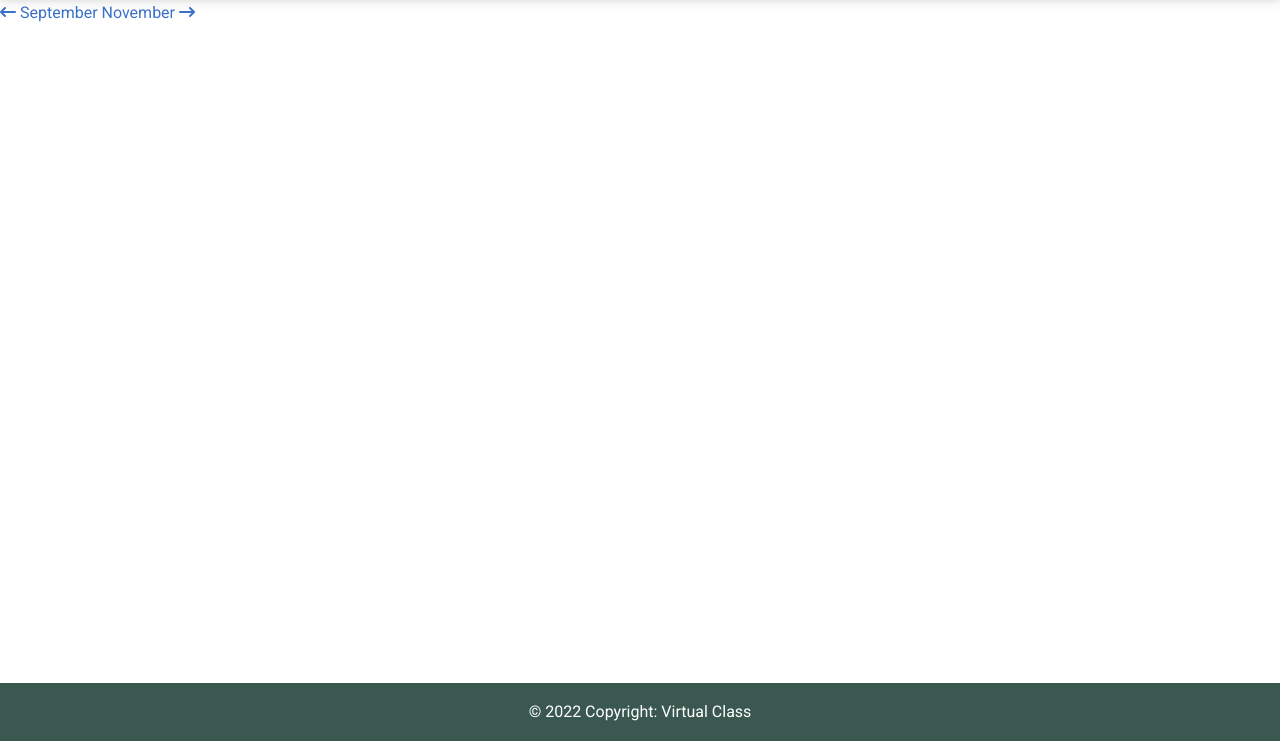
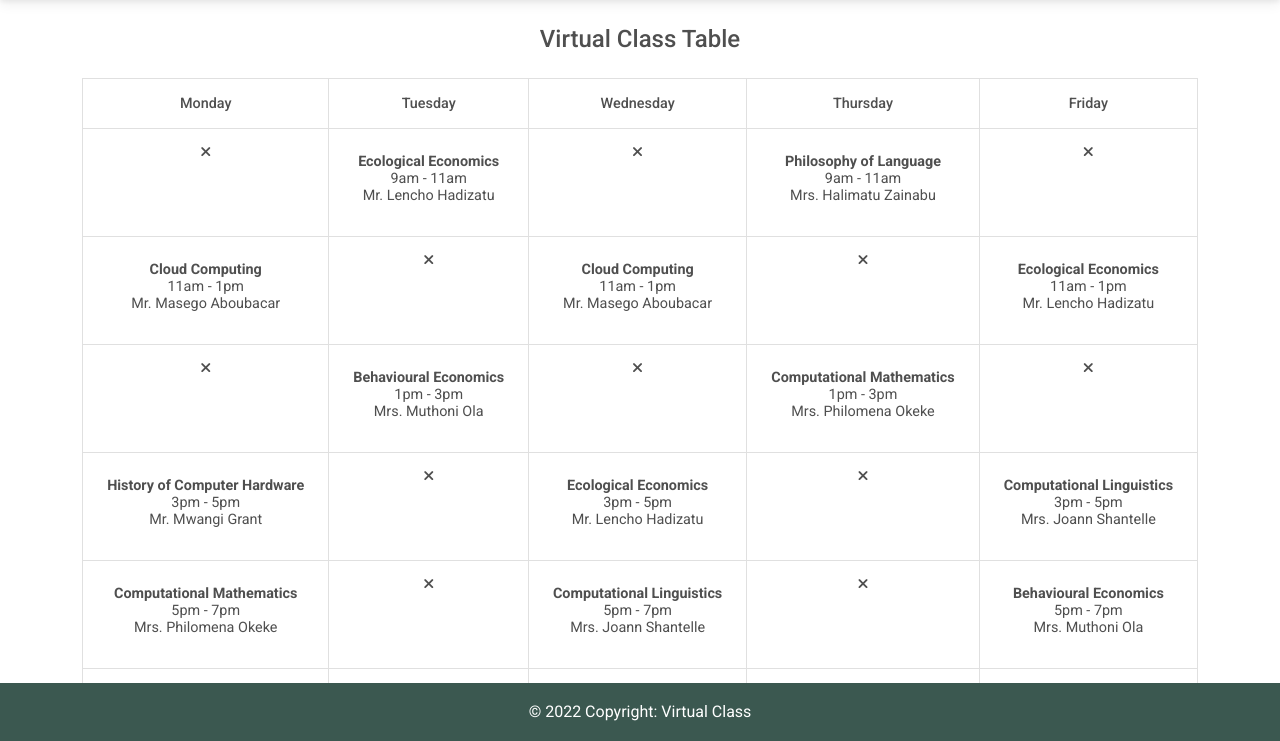
Before and after one commit to muhindokiro/virtualclass, a Django app: page /student/ in a window 1280 px wide. Shown: the part 59-800 px from the top of the page. Run offline with Django 4.2, Linux system fonts and the light colour scheme; a user stored in the database is signed in; grey boxes are pictures that could not be loaded.

Commit message:
create timetable

```diff
--- a/virtual/templates/student.html
+++ b/virtual/templates/student.html
@@ -61,8 +61,17 @@
                     </a>
                     <ul class="dropdown-menu dropdown-menu-end " aria-labelledby="navbarDropdownMenuAvatar ">
 
+          <i class="fas fa-user-alt"></i>
+        </a>
+        <ul
+          class="dropdown-menu dropdown-menu-end"
+          aria-labelledby="navbarDropdownMenuAvatar"
+        >
           <li>
-                            <a class="dropdown-item " href="{% url 'logout' %} ">Logout</a>
+            <a class="dropdown-item" href="#">My profile</a>
+          </li>
+          <li>
+            <a class="dropdown-item" href="{% url 'logout' %}">Logout</a>
           </li>
         </ul>
       </div>
@@ -74,7 +83,104 @@
 <!-- Navbar -->
 
 
-    <!-- <br/> -->
+<br/>
+<section class="ftco-section">
+		<div class="container">
+
+			<div class="row">
+				<div class="col-md-12">
+					<h4 class="text-center mb-4">Virtual Class Table</h4>
+					<div class="table-wrap">
+						<table class="table table-bordered text-center">
+              <thead>
+                <tr>
+                  <th>Monday</th>
+                  <th>Tuesday</th>
+                  <th>Wednesday</th>
+                  <th>Thursday</th>
+                  <th>Friday</th>
+
+                </tr>
+              </thead>
+              <tbody>
+                <tr>
+                  <td><i class="fa fa-close"></i></td>
+                  <td class="text-center"><div class="img rounded-circle mb-2" style="background-image: url(images/classes-1.jpg);"></div>
+                    <p href="#"><strong>Ecological Economics</strong> <br>
+                    9am - 11am <br> Mr. Lencho Hadizatu</p>
+                  </td>
+                  <td><i class="fa fa-close"></i></td>
+                  <td class="text-center"><div class="img rounded-circle mb-2" style="background-image: url(images/classes-2.jpg);"></div>
+                    <p href="#"><strong>Philosophy of Language</strong> <br>
+                    9am - 11am <br> Mrs. Halimatu Zainabu</p>
+                  </td>
+                  <td><i class="fa fa-close"></i></td>
+
+                </tr>
+                <tr>
+                  <td class="text-center"><div class="img rounded-circle mb-2" style="background-image: url(images/classes-4.jpg);"></div>
+                    <p href="#"><strong>Cloud Computing</strong> <br>
+                    11am - 1pm <br> Mr. Masego Aboubacar</p>
+                  </td>
+                  <td><i class="fa fa-close"></i></td>
+                  <td class="text-center"><div class="img rounded-circle mb-2" style="background-image: url(images/classes-5.jpg);"></div>
+                    <p href="#"><strong>Cloud Computing</strong> <br>
+                    11am - 1pm <br> Mr. Masego Aboubacar</p>
+                  </td>
+                  <td><i class="fa fa-close"></i></td>
+                  <td class="text-center"><div class="img rounded-circle mb-2" style="background-image: url(images/classes-6.jpg);"></div>
+                    <p href="#"><strong>Ecological Economics</strong> <br>
+                    11am - 1pm <br> Mr. Lencho Hadizatu</p>
+                  </td>
+
+                </tr>
+                <tr>
+                  <td><i class="fa fa-close"></i></td>
+                  <td class="text-center"><div class="img rounded-circle mb-2" style="background-image: url(images/classes-1.jpg);"></div>
+                    <p href="#"><strong>Behavioural Economics</strong> <br>
+                    1pm - 3pm <br> Mrs. Muthoni Ola</p>
+                  </td>
+                  <td><i class="fa fa-close"></i></td>
+                  <td class="text-center"><div class="img rounded-circle mb-2" style="background-image: url(images/classes-2.jpg);"></div>
+                    <p href="#"><strong>Computational Mathematics</strong> <br>
+                    1pm - 3pm <br> Mrs. Philomena Okeke</p>
+                  </td>
+                  <td><i class="fa fa-close"></i></td>
+
+                </tr>
+                <tr>
+                  <td class="text-center"><div class="img rounded-circle mb-2" style="background-image: url(images/classes-4.jpg);"></div>
+                    <p href="#"><strong>History of Computer Hardware</strong> <br>
+                    3pm - 5pm <br> Mr. Mwangi Grant</p>
+                  </td>
+                  <td><i class="fa fa-close"></i></td>
+                  <td class="text-center"><div class="img rounded-circle mb-2" style="background-image: url(images/classes-5.jpg);"></div>
+                    <p href="#"><strong>Ecological Economics</strong> <br>
+                    3pm - 5pm <br> Mr. Lencho Hadizatu</p>
+                  </td>
+                  <td><i class="fa fa-close"></i></td>
+                  <td class="text-center"><div class="img rounded-circle mb-2" style="background-image: url(images/classes-6.jpg);"></div>
+                    <p href="#"><strong>Computational Linguistics</strong> <br>
+                    3pm - 5pm <br> Mrs. Joann Shantelle</p>
+                  </td>
+
+                </tr>
+                <tr>
+                  <td class="text-center"><div class="img rounded-circle mb-2" style="background-image: url(images/classes-1.jpg);"></div>
+                    <p href="#"><strong>Computational Mathematics</strong> <br>
+                    5pm - 7pm <br> Mrs. Philomena Okeke</p>
+                  </td>
+                  <td><i class="fa fa-close"></i></td>
+                  <td class="text-center"><div class="img rounded-circle mb-2" style="background-image: url(images/classes-2.jpg);"></div>
+                    <p href="#"><strong>Computational Linguistics</strong> <br>
+                    5pm - 7pm <br> Mrs. Joann Shantelle</p>
+                  </td>
+
+                  <td><i class="fa fa-close"></i></td>
+                  <td class="text-center"><div class="img rounded-circle mb-2" style="background-image: url(images/classes-4.jpg);"></div>
+                    <p href="#"><strong>Behavioural Economics</strong> <br>
+                    5pm - 7pm <br> Mrs. Muthoni Ola</p>
+                  </td>
 
                 </tr>
               </tbody>
```
Lines whose indentation alone changed are shown as unchanged.
